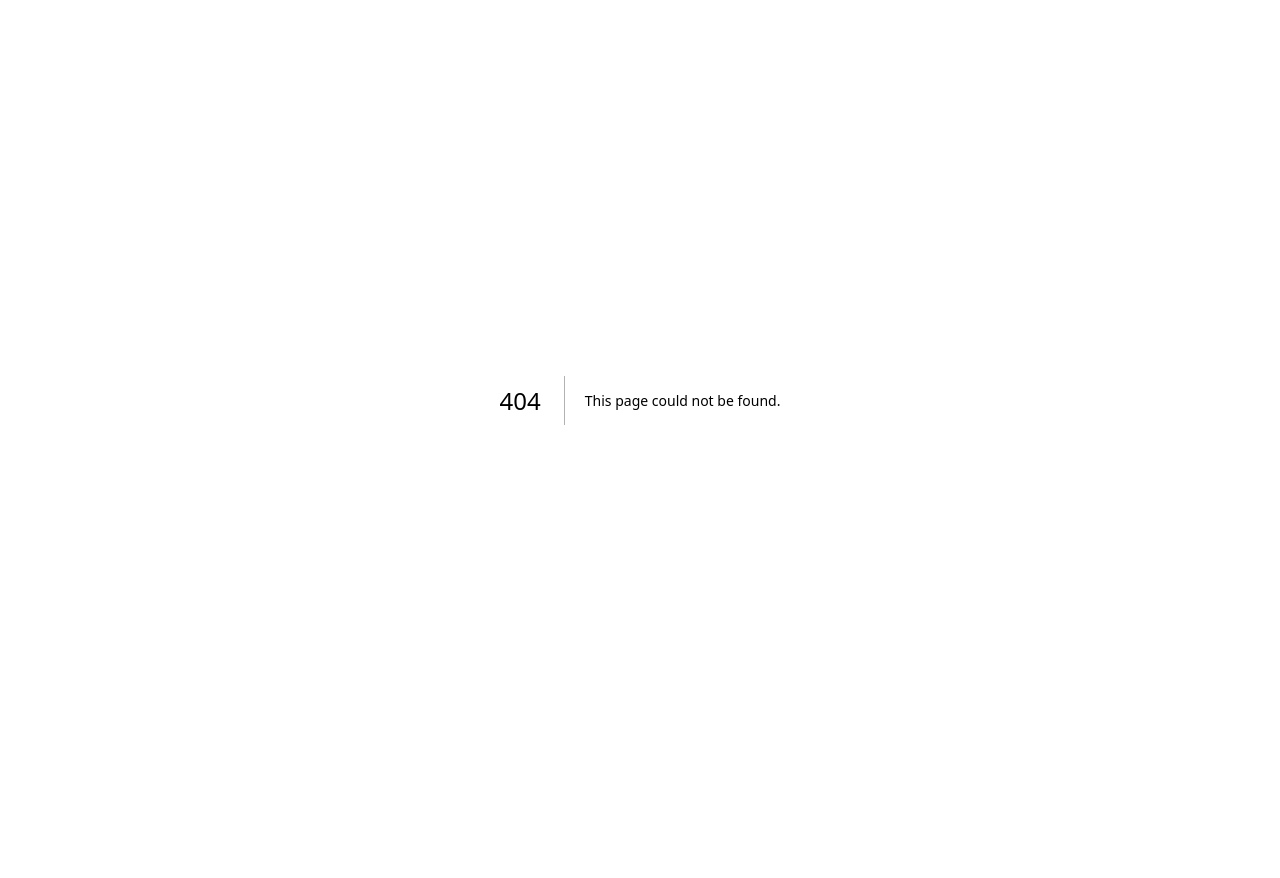
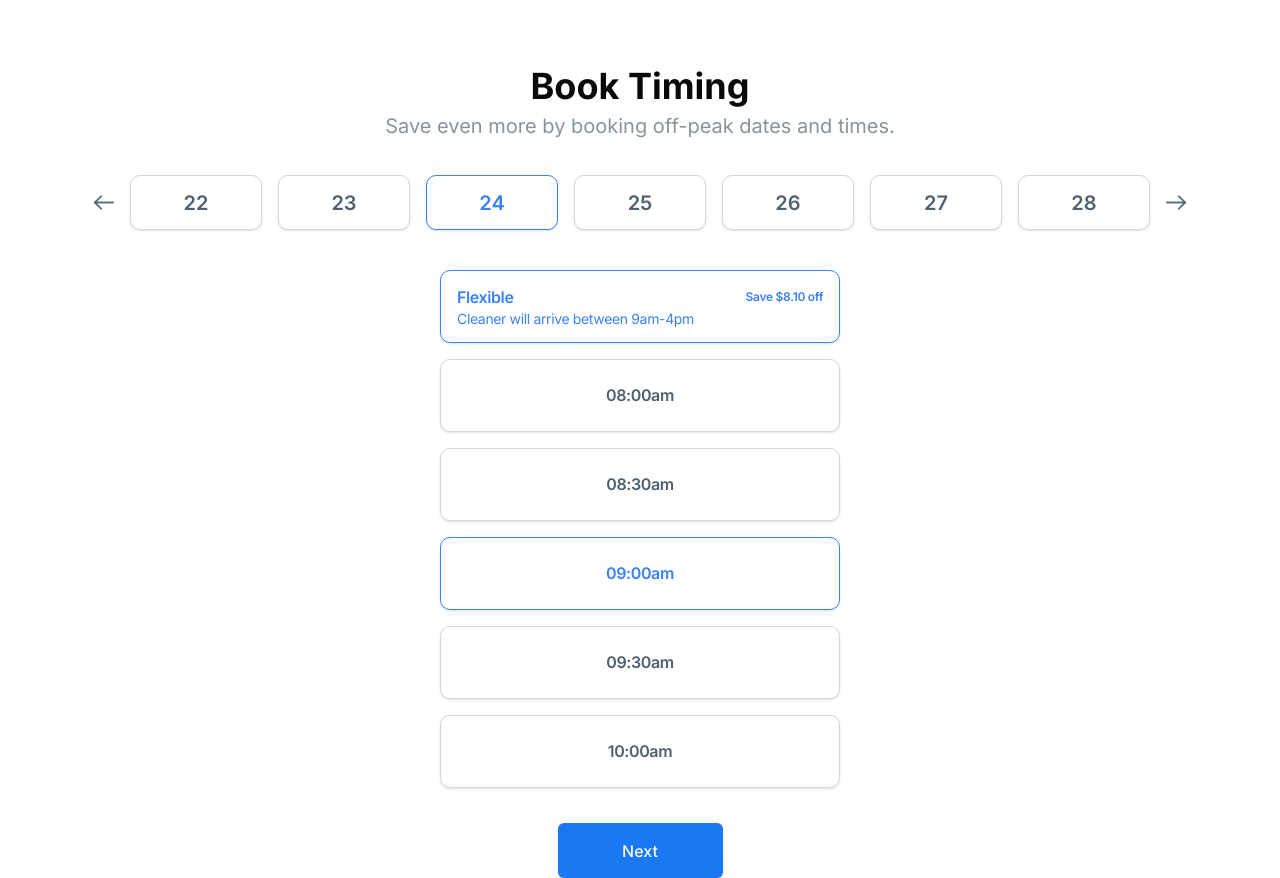
Before and after one commit to h0angpc/Clean, a Next.js app: page /booking/step-3 in a window 1280 px wide. Before the commit this address had no page. Before the commit the page ends 800 px from the top, so only its background shows below. Built offline with nearby package versions, Linux system fonts and the light colour scheme.

Commit message:
refactor: finish bookingstep3 page and add two Arrow svg for this page

```diff
--- /dev/null
+++ b/src/app/(booking)/(routes)/booking/step-3/page.tsx
@@ -0,0 +1,57 @@
+'use client'
+
+import React from 'react'
+import { Button } from '@/components/ui/button';
+import Image from 'next/image';
+
+
+const Step_3 = () => {
+  return (
+    <div className="h-full w-full">
+      <div className="w-1/2 m-auto p-4">
+        <div className="justify-center h-max">
+          <p className="text-4xl text-center font-bold mb-2 mt-[50px] ">
+            Book Timing
+          </p>
+          <p className="text-[20px] text-center text-[#88939D] font-normal leading-[25px]">
+            Save even more by booking off-peak dates and times.
+          </p>
+        </div>
+    </div>
+    <div className="flex justify-center gap-4 my-[20px]">
+      <Image className='hover:cursor-pointer' src="/img/Left_Arrow.svg" alt="arrow-left" width={20} height={20} />
+      <Button className="bg-white h-[55px] w-[132px] rounded-[10px] font-semibold text-xl text-[#4f6071] border border-[#d3d8dd] hover:text-white">22</Button>
+      <Button className="bg-white h-[55px] w-[132px] rounded-[10px] font-semibold text-xl text-[#4f6071] border border-[#d3d8dd] hover:text-white">23</Button>
+      <Button className="bg-white h-[55px] w-[132px] rounded-[10px] font-semibold text-xl text-blue-500 border border-blue-500 hover:text-white">24</Button>
+      <Button className="bg-white h-[55px] w-[132px] rounded-[10px] font-semibold text-xl text-[#4f6071] border border-[#d3d8dd] hover:text-white">25</Button>
+      <Button className="bg-white h-[55px] w-[132px] rounded-[10px] font-semibold text-xl text-[#4f6071] border border-[#d3d8dd] hover:text-white">26</Button>
+      <Button className="bg-white h-[55px] w-[132px] rounded-[10px] font-semibold text-xl text-[#4f6071] border border-[#d3d8dd] hover:text-white">27</Button>
+      <Button className="bg-white h-[55px] w-[132px] rounded-[10px] font-semibold text-xl text-[#4f6071] border border-[#d3d8dd] hover:text-white">28</Button>
+      <Image className='hover:cursor-pointer' src="/img/Right_Arrow.svg" alt="arrow-left" width={20} height={20} />
+
+    </div>
+
+    <div className="grid w-3/4 m-auto justify-center gap-4 mt-[40px]">
+      <Button className="bg-white h-[73px] w-[400px] rounded-[10px] font-semibold text-xl text-blue-500 border border-blue-500 hover:text-white">
+        <div className="grid grid-cols-2">
+            <p className="text-base font-semibold leading-[23px] tracking-tight text-left">Flexible</p>
+            <p className="text-xs font-semibold leading-[14px] tracking-tight text-right self-center">Save $8.10 off</p>
+            <p className="text-sm font-normal leading-[19px] tracking-tight text-left">Cleaner will arrive between 9am-4pm</p>
+        </div>
+      </Button>
+      <Button className="bg-white h-[73px] w-[400px] rounded-[10px] font-semibold text-base leading-[23px] tracking-tight text-[#4f6071] border border-[#d3d8dd] hover:text-white">08:00am</Button>
+      <Button className="bg-white h-[73px] w-[400px] rounded-[10px] font-semibold text-base leading-[23px] tracking-tight text-[#4f6071] border border-[#d3d8dd] hover:text-white">08:30am</Button>
+      <Button className="bg-white h-[73px] w-[400px] rounded-[10px] font-semibold text-base leading-[23px] tracking-tight text-blue-500 border border-blue-500 hover:text-white">09:00am</Button>
+      <Button className="bg-white h-[73px] w-[400px] rounded-[10px] font-semibold text-base leading-[23px] tracking-tight text-[#4f6071] border border-[#d3d8dd] hover:text-white">09:30am</Button>
+      <Button className="bg-white h-[73px] w-[400px] rounded-[10px] font-semibold text-base leading-[23px] tracking-tight text-[#4f6071] border border-[#d3d8dd] hover:text-white">10:00am</Button>
+    </div>
+
+    <div className="flex justify-center items-center mt-[35px]">
+          <Button className="w-[165px] h-[55px] bg-[#1A78F2] text-[16px]">Next</Button>
+    </div>
+</div>
+
+  )
+}
+
+export default Step_3
```
Also changed, not shown: public/img/Left_Arrow.svg (added), public/img/Right_Arrow.svg (added).
